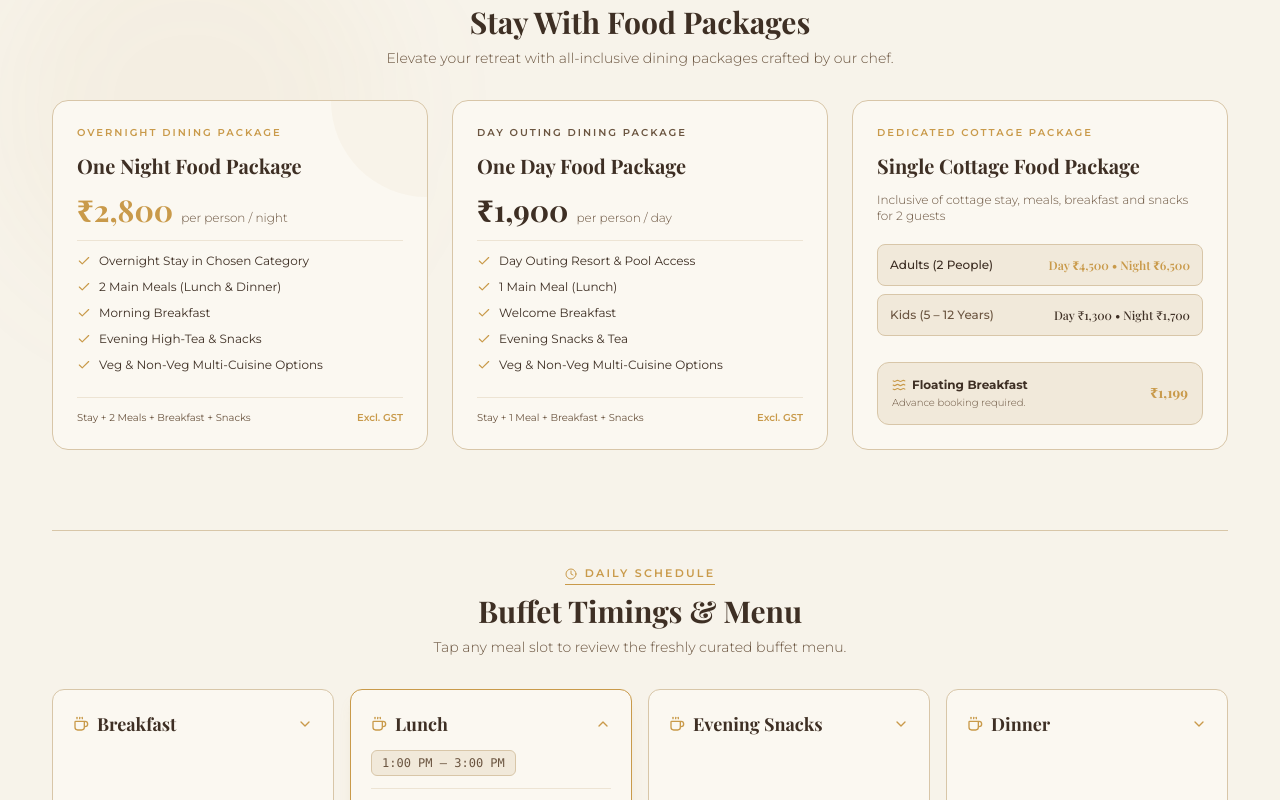
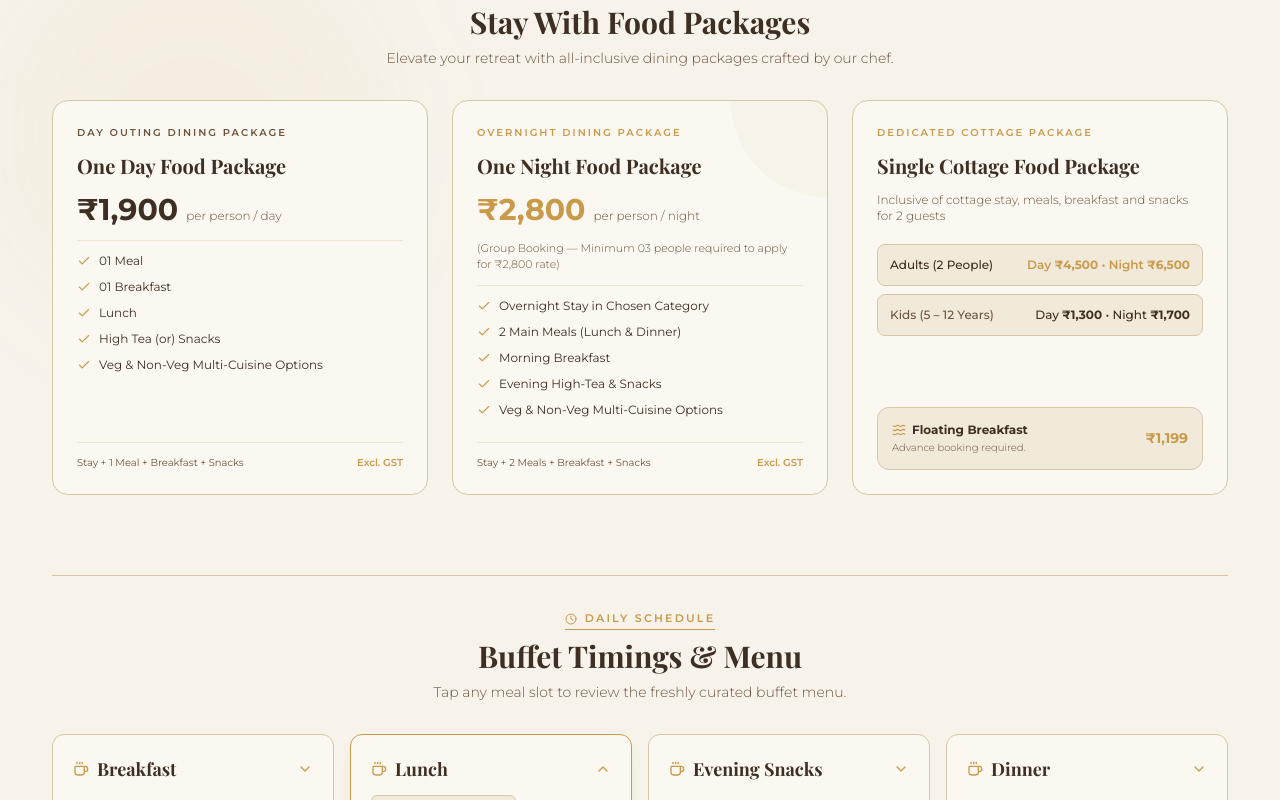
Before and after one commit to payalnkapse1720-maker/Nirva-Cottage-Resort, a Next.js app: page / in a window 1280 px wide. Shown: the part 1820-2620 px from the top of the page. Built offline with nearby package versions, Linux system fonts and the light colour scheme.

Commit message:
changes from client site done

```diff
--- a/src/components/AboutBlissCafe.tsx
+++ b/src/components/AboutBlissCafe.tsx
@@ -140,18 +140,17 @@ export default function AboutBlissCafe() {
           </div>
 
           <div className="grid md:grid-cols-2 lg:grid-cols-3 gap-6">
-            {/* Package 1: One Night Food Package */}
+            {/* Package 1: One Day Food Package */}
             <div className="p-6 rounded-2xl bg-[#FBF8F1] border border-[#D8C6A8] hover:border-[#C99A4A] flex flex-col justify-between space-y-6 relative overflow-hidden group">
-              <div className="absolute top-0 right-0 w-24 h-24 bg-[#C99A4A]/5 rounded-bl-full pointer-events-none" />
               <div className="space-y-3">
-                <span className="text-[10px] uppercase tracking-[0.2em] text-[#C99A4A] font-semibold block">
-                  Overnight Dining Package
+                <span className="text-[10px] uppercase tracking-[0.2em] text-[#6B5540] font-semibold block">
+                  Day Outing Dining Package
                 </span>
                 <h4 className="font-serif text-xl text-[#3E2F24] font-bold">
                   {STAY_WITH_FOOD_PACKAGES[0].title}
                 </h4>
                 <div className="flex items-baseline gap-2">
-                  <span className="font-serif text-3xl font-bold text-[#C99A4A]">
+                  <span className="font-sans text-3xl font-bold text-[#3E2F24]">
                     {STAY_WITH_FOOD_PACKAGES[0].priceDisplay}
                   </span>
                   <span className="text-xs text-[#6B5540] font-light">
@@ -168,28 +167,34 @@ export default function AboutBlissCafe() {
                 </ul>
               </div>
               <div className="pt-3 border-t border-[#D8C6A8]/40 text-[10px] text-[#6B5540] flex items-center justify-between">
-                <span>Stay + 2 Meals + Breakfast + Snacks</span>
+                <span>Stay + 1 Meal + Breakfast + Snacks</span>
                 <span className="text-[#C99A4A] font-semibold">Excl. GST</span>
               </div>
             </div>
 
-            {/* Package 2: One Day Food Package */}
+            {/* Package 2: One Night Food Package */}
             <div className="p-6 rounded-2xl bg-[#FBF8F1] border border-[#D8C6A8] hover:border-[#C99A4A] flex flex-col justify-between space-y-6 relative overflow-hidden group">
+              <div className="absolute top-0 right-0 w-24 h-24 bg-[#C99A4A]/5 rounded-bl-full pointer-events-none" />
               <div className="space-y-3">
-                <span className="text-[10px] uppercase tracking-[0.2em] text-[#6B5540] font-semibold block">
-                  Day Outing Dining Package
+                <span className="text-[10px] uppercase tracking-[0.2em] text-[#C99A4A] font-semibold block">
+                  Overnight Dining Package
                 </span>
                 <h4 className="font-serif text-xl text-[#3E2F24] font-bold">
                   {STAY_WITH_FOOD_PACKAGES[1].title}
                 </h4>
                 <div className="flex items-baseline gap-2">
-                  <span className="font-serif text-3xl font-bold text-[#3E2F24]">
+                  <span className="font-sans text-3xl font-bold text-[#C99A4A]">
                     {STAY_WITH_FOOD_PACKAGES[1].priceDisplay}
                   </span>
                   <span className="text-xs text-[#6B5540] font-light">
                     {STAY_WITH_FOOD_PACKAGES[1].period}
                   </span>
                 </div>
+                {STAY_WITH_FOOD_PACKAGES[1].note && (
+                  <p className="text-[11px] text-[#6B5540] font-light">
+                    {STAY_WITH_FOOD_PACKAGES[1].note}
+                  </p>
+                )}
                 <ul className="space-y-2.5 pt-3 border-t border-[#D8C6A8]/40 text-xs text-[#3E2F24]">
                   {STAY_WITH_FOOD_PACKAGES[1].includes.map((inc) => (
                     <li key={inc} className="flex items-center gap-2">
@@ -200,7 +205,7 @@ export default function AboutBlissCafe() {
                 </ul>
               </div>
               <div className="pt-3 border-t border-[#D8C6A8]/40 text-[10px] text-[#6B5540] flex items-center justify-between">
-                <span>Stay + 1 Meal + Breakfast + Snacks</span>
+                <span>Stay + 2 Meals + Breakfast + Snacks</span>
                 <span className="text-[#C99A4A] font-semibold">Excl. GST</span>
               </div>
             </div>
@@ -224,18 +229,18 @@ export default function AboutBlissCafe() {
                     <span className="text-[#3E2F24] font-medium">
                       Adults ({SINGLE_COTTAGE_FOOD_PACKAGE.adultRates.capacity})
                     </span>
-                    <span className="text-[#C99A4A] font-semibold font-serif">
-                      Day {SINGLE_COTTAGE_FOOD_PACKAGE.adultRates.dayPrice} • Night{" "}
-                      {SINGLE_COTTAGE_FOOD_PACKAGE.adultRates.nightPrice}
+                    <span className="text-[#C99A4A] font-semibold">
+                      Day <span className="font-sans font-bold">{SINGLE_COTTAGE_FOOD_PACKAGE.adultRates.dayPrice}</span> • Night{" "}
+                      <span className="font-sans font-bold">{SINGLE_COTTAGE_FOOD_PACKAGE.adultRates.nightPrice}</span>
                     </span>
                   </div>
                   <div className="p-3 rounded-lg bg-[#F1E9DA] border border-[#D8C6A8] flex items-center justify-between text-xs">
                     <span className="text-[#6B5540] font-medium">
                       {SINGLE_COTTAGE_FOOD_PACKAGE.kidsRates.ageRange}
                     </span>
-                    <span className="text-[#3E2F24] font-medium font-serif">
-                      Day {SINGLE_COTTAGE_FOOD_PACKAGE.kidsRates.dayPrice} • Night{" "}
-                      {SINGLE_COTTAGE_FOOD_PACKAGE.kidsRates.nightPrice}
+                    <span className="text-[#3E2F24] font-medium">
+                      Day <span className="font-sans font-bold">{SINGLE_COTTAGE_FOOD_PACKAGE.kidsRates.dayPrice}</span> • Night{" "}
+                      <span className="font-sans font-bold">{SINGLE_COTTAGE_FOOD_PACKAGE.kidsRates.nightPrice}</span>
                     </span>
                   </div>
                 </div>
@@ -251,7 +256,7 @@ export default function AboutBlissCafe() {
                     {FLOATING_BREAKFAST.note}
                   </span>
                 </div>
-                <span className="font-serif text-sm font-bold text-[#C99A4A]">
+                <span className="font-sans text-sm font-bold text-[#C99A4A]">
                   {FLOATING_BREAKFAST.priceDisplay}
                 </span>
               </div>
--- a/src/components/Accommodations.tsx
+++ b/src/components/Accommodations.tsx
@@ -81,7 +81,7 @@ export default function Accommodations() {
                   {room.optionalAddOns && room.optionalAddOns.length > 0 && (
                     <div className="px-3 py-2 rounded-lg bg-[#F1E9DA] border border-[#D8C6A8] text-[11px] text-[#3E2F24] font-medium flex items-center justify-between">
                       <span className="text-[#6B5540]">Bathtub Suite Add-on</span>
-                      <span className="font-bold text-[#C99A4A]">{room.optionalAddOns[0].priceDisplay}</span>
+                      <span className="font-sans font-bold text-[#C99A4A]">{room.optionalAddOns[0].priceDisplay}</span>
                     </div>
                   )}
 
@@ -92,7 +92,7 @@ export default function Accommodations() {
                         <span className="text-[10px] uppercase tracking-wider text-[#6B5540] block font-medium">
                           One Day
                         </span>
-                        <span className="font-serif text-base sm:text-lg font-bold text-[#3E2F24]">
+                        <span className="font-sans text-base sm:text-lg font-bold text-[#3E2F24]">
                           {room.dayPriceDisplay}
                         </span>
                       </div>
@@ -101,7 +101,7 @@ export default function Accommodations() {
                         <span className="text-[10px] uppercase tracking-wider text-[#C99A4A] font-semibold block">
                           One Night
                         </span>
-                        <span className="font-serif text-base sm:text-lg font-bold text-[#C99A4A]">
+                        <span className="font-sans text-base sm:text-lg font-bold text-[#C99A4A]">
                           {room.nightPriceDisplay}
                         </span>
                       </div>
--- a/src/components/BookingContact.tsx
+++ b/src/components/BookingContact.tsx
@@ -354,7 +354,7 @@ Sent via Nirva Resort Official Website.`;
                         <Bath className="w-3.5 h-3.5 text-[#C99A4A]" /> Bathtub Suite Add-on
                       </span>
                     </label>
-                    <span className="text-xs font-serif font-bold text-[#C99A4A]">+₹500</span>
+                    <span className="text-xs font-sans font-bold text-[#C99A4A]">+₹500</span>
                   </div>
                 )}
 
--- a/src/components/RoomModal.tsx
+++ b/src/components/RoomModal.tsx
@@ -85,7 +85,7 @@ export default function RoomModal({ room, onClose }: RoomModalProps) {
                   <span className="text-[10px] uppercase tracking-[0.2em] text-[#6B5540] font-semibold block">
                     DAY STAY
                   </span>
-                  <div className="font-serif text-2xl sm:text-3xl font-bold text-[#3E2F24] mt-1">
+                  <div className="font-sans text-2xl sm:text-3xl font-bold text-[#3E2F24] mt-1">
                     {room.dayPriceDisplay}
                   </div>
                 </div>
@@ -101,7 +101,7 @@ export default function RoomModal({ room, onClose }: RoomModalProps) {
                   <span className="text-[10px] uppercase tracking-[0.2em] text-[#C99A4A] font-semibold block">
                     ONE NIGHT
                   </span>
-                  <div className="font-serif text-2xl sm:text-3xl font-bold text-[#C99A4A] mt-1">
+                  <div className="font-sans text-2xl sm:text-3xl font-bold text-[#C99A4A] mt-1">
                     {room.nightPriceDisplay}
                   </div>
                 </div>
@@ -129,7 +129,7 @@ export default function RoomModal({ room, onClose }: RoomModalProps) {
                 <span className="text-xs uppercase tracking-[0.18em] text-[#C99A4A] font-semibold flex items-center gap-1.5">
                   <Bath className="w-4 h-4 text-[#C99A4A]" /> Optional Upgrade
                 </span>
-                <span className="text-xs font-serif font-bold text-[#3E2F24] bg-[#C99A4A]/20 px-2.5 py-1 rounded-md border border-[#C99A4A]/40">
+                <span className="text-xs font-sans font-bold text-[#3E2F24] bg-[#C99A4A]/20 px-2.5 py-1 rounded-md border border-[#C99A4A]/40">
                   {room.optionalAddOns[0].priceDisplay}
                 </span>
               </div>
--- a/src/data/resort-data.ts
+++ b/src/data/resort-data.ts
@@ -37,6 +37,7 @@ export interface FoodPackage {
   pricePerPerson: number;
   priceDisplay: string;
   period: string;
+  note?: string;
   includes: string[];
 }
 
@@ -277,28 +278,29 @@ export const ROOMS_DATA: Room[] = [
 
 export const STAY_WITH_FOOD_PACKAGES: FoodPackage[] = [
   {
+    title: "One Day Food Package",
+    pricePerPerson: 1900,
+    priceDisplay: "₹1,900",
+    period: "per person / day",
+    includes: [
+      "01 Meal",
+      "01 Breakfast",
+      "Lunch",
+      "High Tea (or) Snacks",
+      "Veg & Non-Veg Multi-Cuisine Options",
+    ],
+  },
+  {
     title: "One Night Food Package",
     pricePerPerson: 2800,
     priceDisplay: "₹2,800",
     period: "per person / night",
+    note: "(Group Booking — Minimum 03 people required to apply for ₹2,800 rate)",
     includes: [
       "Overnight Stay in Chosen Category",
       "2 Main Meals (Lunch & Dinner)",
       "Morning Breakfast",
       "Evening High-Tea & Snacks",
-      "Veg & Non-Veg Multi-Cuisine Options",
-    ],
-  },
-  {
-    title: "One Day Food Package",
-    pricePerPerson: 1900,
-    priceDisplay: "₹1,900",
-    period: "per person / day",
-    includes: [
-      "Day Outing Resort & Pool Access",
-      "1 Main Meal (Lunch)",
-      "Welcome Breakfast",
-      "Evening Snacks & Tea",
       "Veg & Non-Veg Multi-Cuisine Options",
     ],
   },
```
